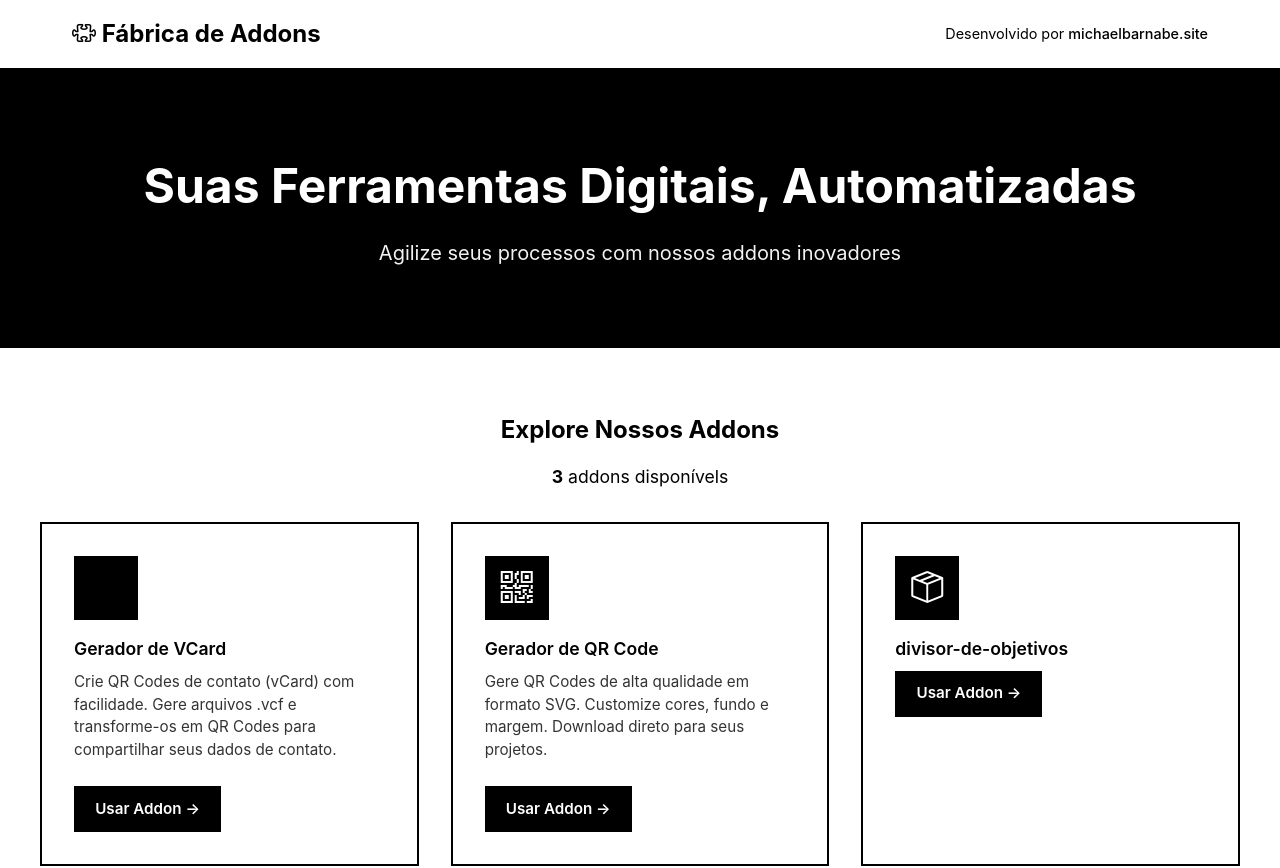
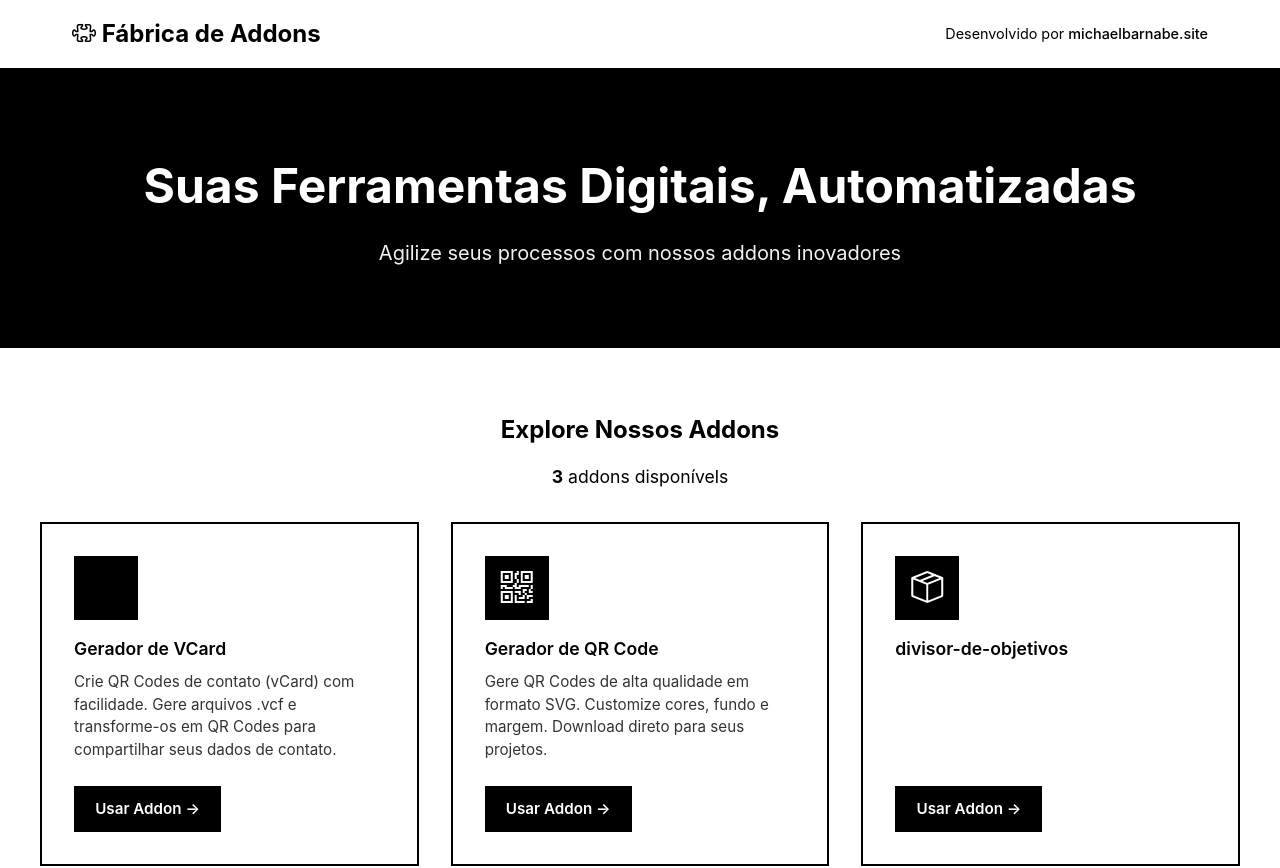
Before and after one commit to michaebarnabe/fabrica-addons, a Next.js app: page / in a window 1280 px wide. Shown: the top 868 px of the page. Built offline with nearby package versions, Linux system fonts and the light colour scheme.

Commit message:
fix: restaurar descrição dos addons na grade (corrigir <p> vazio)

```diff
--- a/pages/index.tsx
+++ b/pages/index.tsx
@@ -80,9 +80,7 @@ const Home: NextPage = () => {
                       <i className={`bi ${getAddonIcon(addon.name)}`}></i>
                     </div>
                     <h5>{addon.name}</h5>
-                    {addon.slug !== 'divisor-de-objetivos' && (
-                      <p>{addon.description}</p>
-                    )}
+                    <p>{addon.description}</p>
                     <span className="addon-button">Usar Addon →</span>
                   </a>
                 ))}
```
